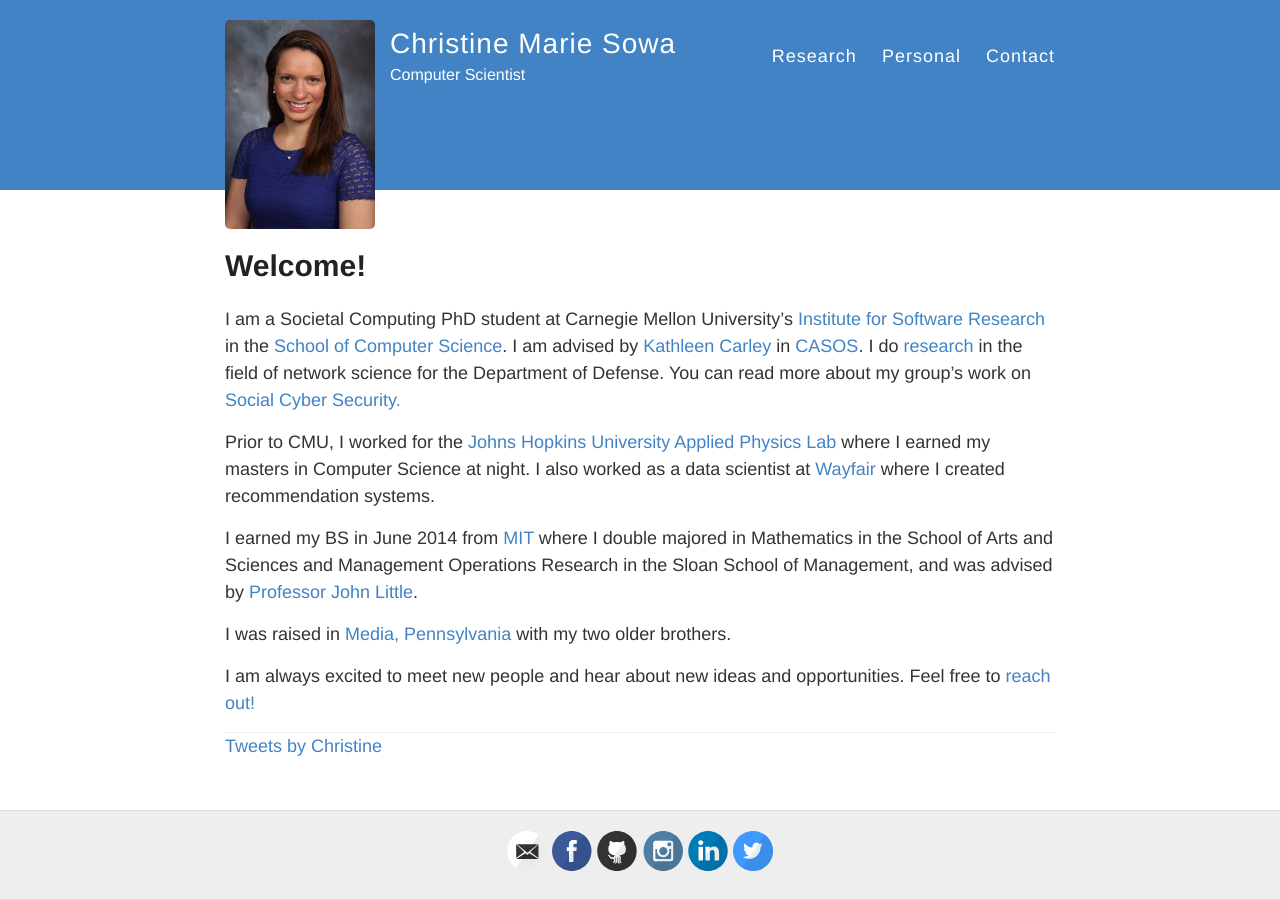
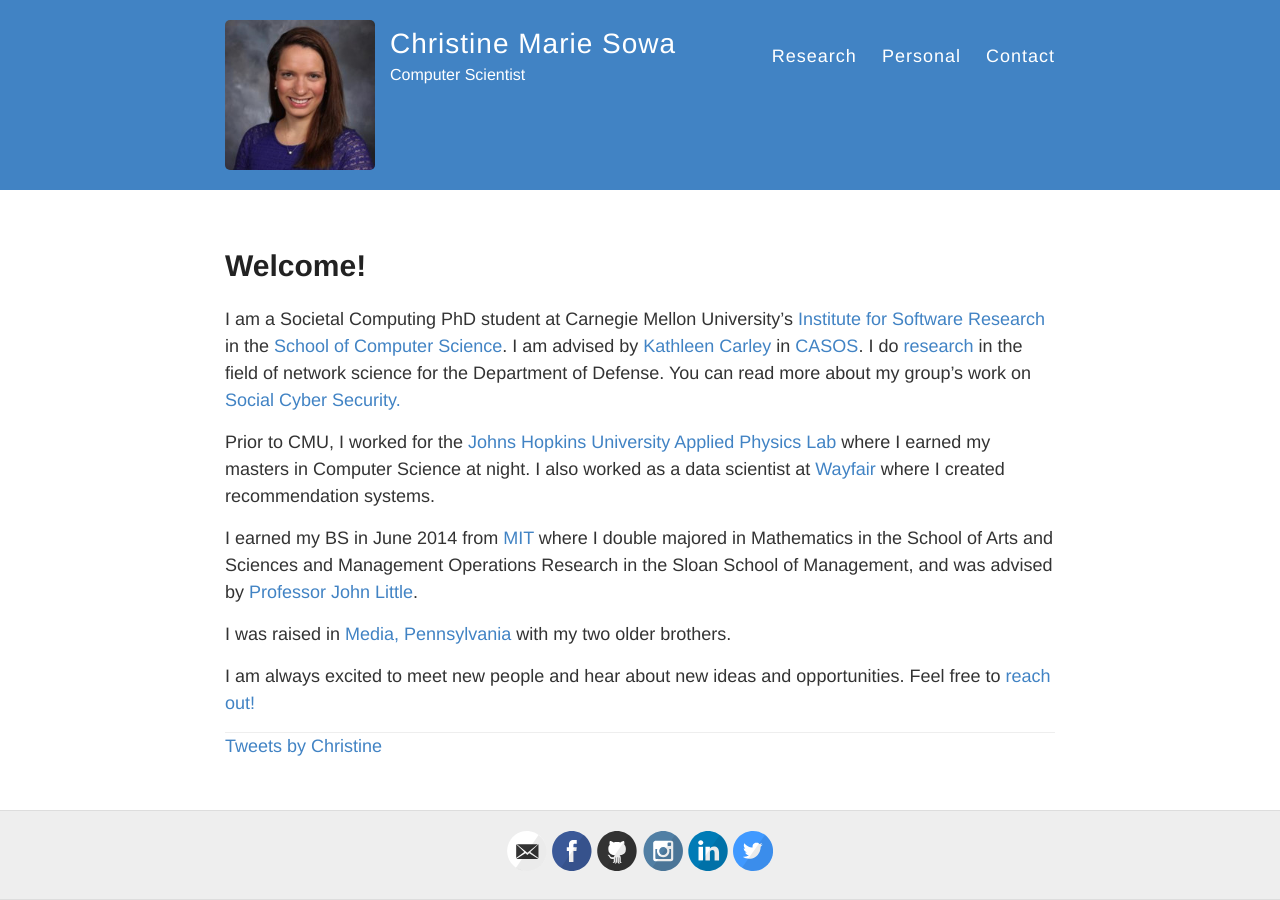
Before and after one commit to christine-lepird/christine-lepird.github.io, a Jekyll site: the page built from index.md, in a window 1280 px wide. Built offline with Jekyll 4.4.1, drawn with Linux system fonts in a browser that asks for light colours; comment, search, counter and statistics services are not loaded.

Commit message:
Update _config.yml

```diff
--- a/_config.yml
+++ b/_config.yml
@@ -9,7 +9,7 @@ name: Christine Marie Sowa
 description: Computer Scientist
 
 # URL of your avatar or profile pic (you could use your GitHub profile pic)
-avatar: /images/1.jpeg
+avatar: /images/0.jpeg
 
 #
 # Flags below are optional
```
